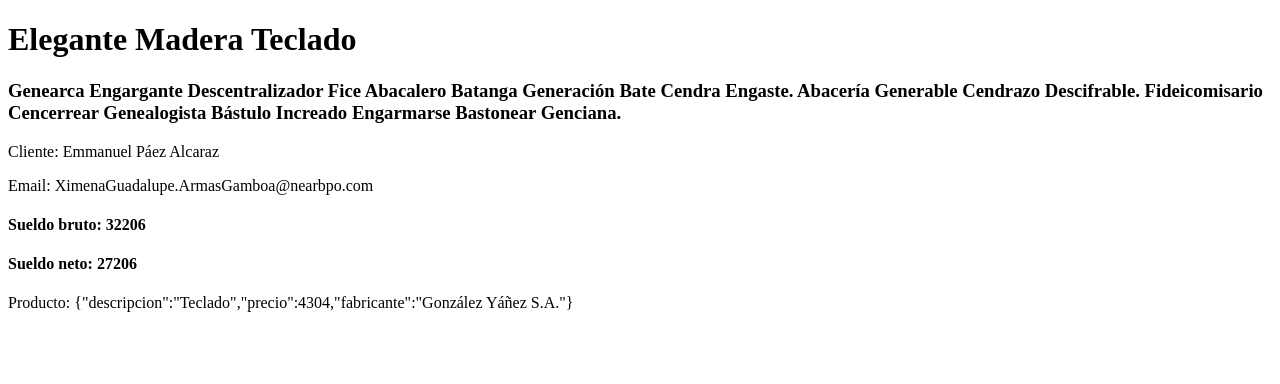
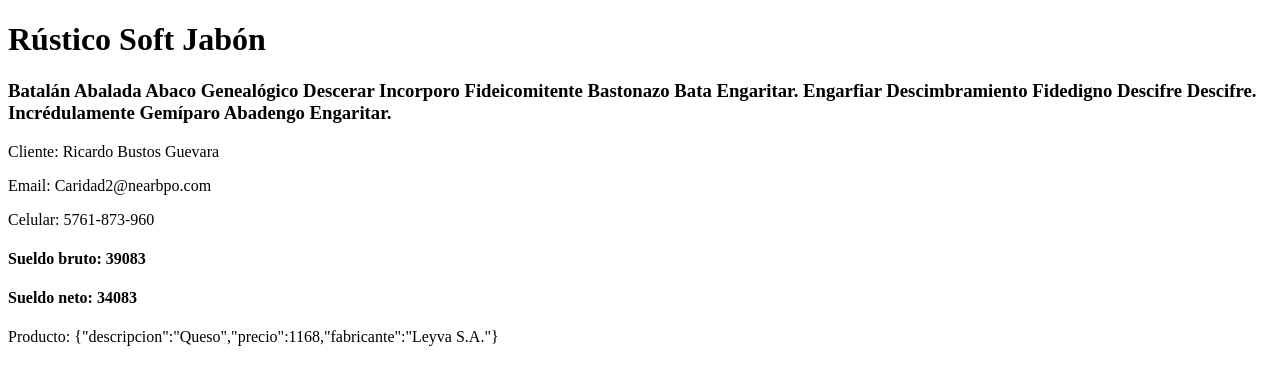
Before and after one commit to zutjmx/intro-react-app, a React (Vite) app: page / in a window 1280 px wide. Shown: the top 384 px of the page. Built offline with nearby package versions, Linux system fonts and the light colour scheme.

Commit message:
Se divide en sub componentes

```diff
--- a/src/HolaMundoApp.jsx
+++ b/src/HolaMundoApp.jsx
@@ -1,19 +1,29 @@
 import { Fragment } from 'react';
 import PropTypes from 'prop-types';
 import { Titulo } from './components/Titulo';
+import { Texto } from './components/Texto';
+import { Persona } from './components/Persona';
+import { Producto } from './components/Producto';
 
-import { generaTitulo, generaNombre, generaApellidos, generaEmail, generaTexto, generaProducto, generaSueldo } from './data/DataFake';
+import { generaTitulo,
+         generaNombre,
+         generaApellidos,
+         generaEmail,
+         generaTexto,
+         generaProducto,
+         generaSueldo } from './data/DataFake';
 
 const HolaMundoApp = ({nombre,apellidos,email,titulo,texto,sueldo,producto}) => {
     return (
         <Fragment>
             <Titulo titulo={titulo}/>
-            <h3>{texto}</h3>
-            <p>Cliente: {nombre} {apellidos}</p>
-            <p>Email: {email}</p>
-            <h4>Sueldo bruto: {sueldo}</h4>
-            <h4>Sueldo neto: {sueldo - 5000}</h4>
-            <div>Producto: {JSON.stringify(producto)}</div>
+            <Texto texto={texto}/>
+            <Persona nombre={nombre}
+                     apellidos={apellidos}
+                     email={email}
+                     sueldo={sueldo}
+            />
+            <Producto producto={producto} />
         </Fragment>
     );
 }
--- a/src/components/Persona.jsx
+++ b/src/components/Persona.jsx
@@ -0,0 +1,31 @@
+import { Fragment } from 'react';
+import PropTypes from 'prop-types';
+import { generaNombre, generaApellidos, generaEmail, generaNumeroCelular, generaSueldo } from '../data/DataFake';
+
+export const Persona = ({nombre,apellidos,email,celular,sueldo}) => {
+    return (
+        <Fragment>
+            <p>Cliente: {nombre} {apellidos}</p>
+            <p>Email: {email}</p>
+            <p>Celular: {celular}</p>
+            <h4>Sueldo bruto: {sueldo}</h4>
+            <h4>Sueldo neto: {sueldo - 5000}</h4>
+        </Fragment>
+    );
+}
+
+Persona.propTypes = {
+    nombre: PropTypes.string.isRequired,
+    apellidos: PropTypes.string.isRequired,
+    email: PropTypes.string.isRequired,
+    celular: PropTypes.string.isRequired,
+    sueldo: PropTypes.number.isRequired,
+}
+
+Persona.defaultProps = {
+    nombre: generaNombre(),
+    apellidos: generaApellidos(),
+    email: generaEmail(),
+    celular: generaNumeroCelular(),
+    sueldo: generaSueldo(),
+}
--- a/src/components/Producto.jsx
+++ b/src/components/Producto.jsx
@@ -0,0 +1,14 @@
+import PropTypes from 'prop-types';
+import { generaProducto } from '../data/DataFake';
+
+export const Producto = ({producto}) => {
+    return <div>Producto: {JSON.stringify(producto)}</div>;
+}
+
+Producto.propTypes = {
+    producto: PropTypes.object.isRequired
+}
+
+Producto.defaultProps = {
+    producto: generaProducto()
+}
--- /dev/null
+++ b/src/components/Texto.jsx
@@ -0,0 +1,14 @@
+import { generaTexto } from '../data/DataFake';
+import PropTypes from 'prop-types';
+
+export const Texto = ({texto}) => {
+    return <h3>{texto}</h3>;
+}
+
+Texto.propTypes = {
+    texto: PropTypes.string.isRequired,
+}
+
+Texto.defaultProps = {
+    texto: generaTexto(),
+}
--- a/src/data/DataFake.jsx
+++ b/src/data/DataFake.jsx
@@ -5,7 +5,7 @@ const generaPersona = () => {
         nombre: faker.person.firstName(),
         apellidos: faker.person.lastName(),
         email: generaEmail(),
-        celular: faker.phone.number(),
+        celular: generaNumeroCelular(),
         sueldo: generaSueldo()
     };
 }
@@ -48,6 +48,10 @@ const generaSueldo = () => {
     return faker.number.int({min:20000,max:40000});
 }
 
+const generaNumeroCelular = () => {
+    return faker.phone.number();
+}
+
 export {
     generaProducto,
     generaTitulo,
@@ -56,5 +60,6 @@ export {
     generaApellidos,
     generaEmail,
     generaSueldo,
-    generaPersona
+    generaPersona,
+    generaNumeroCelular
 }
```
